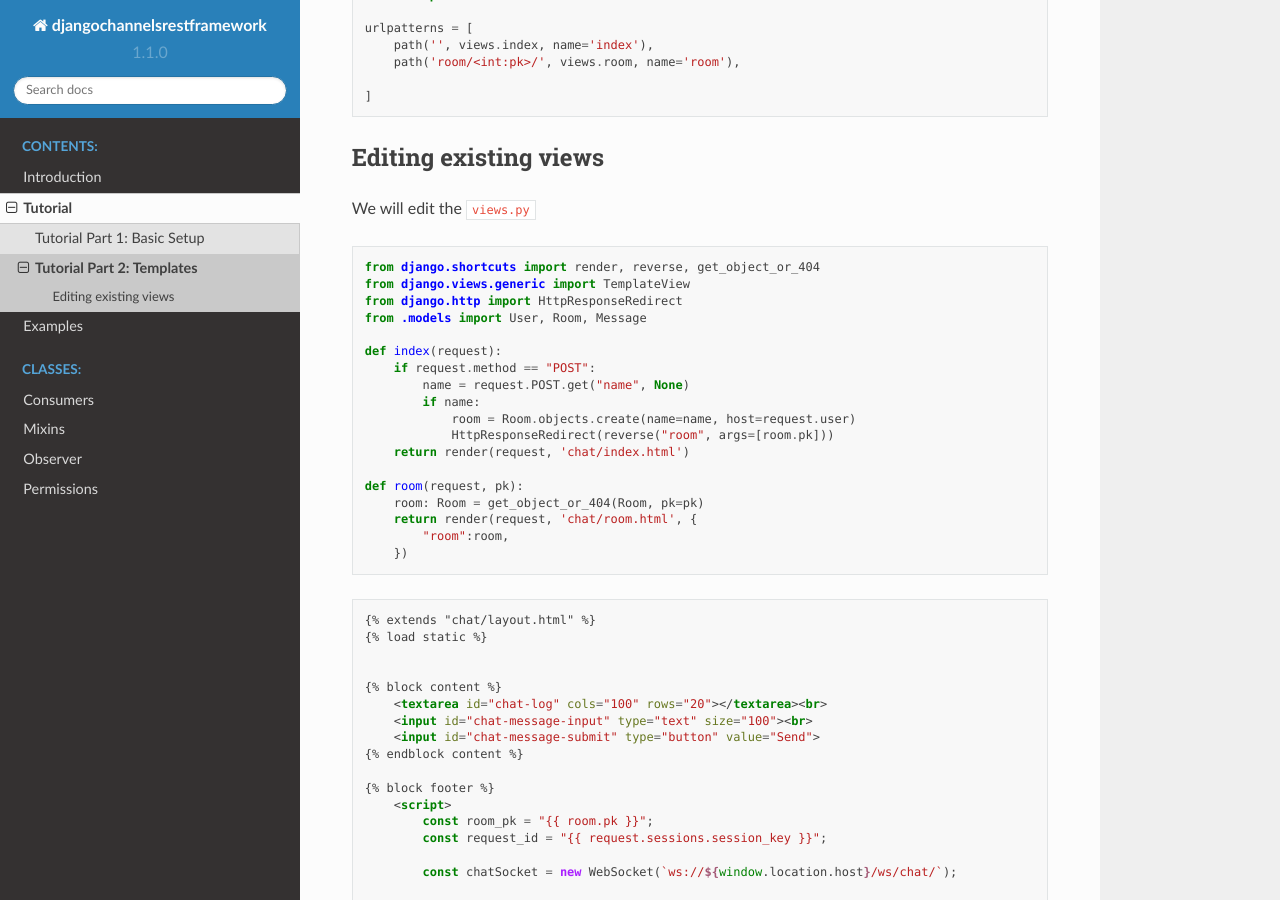
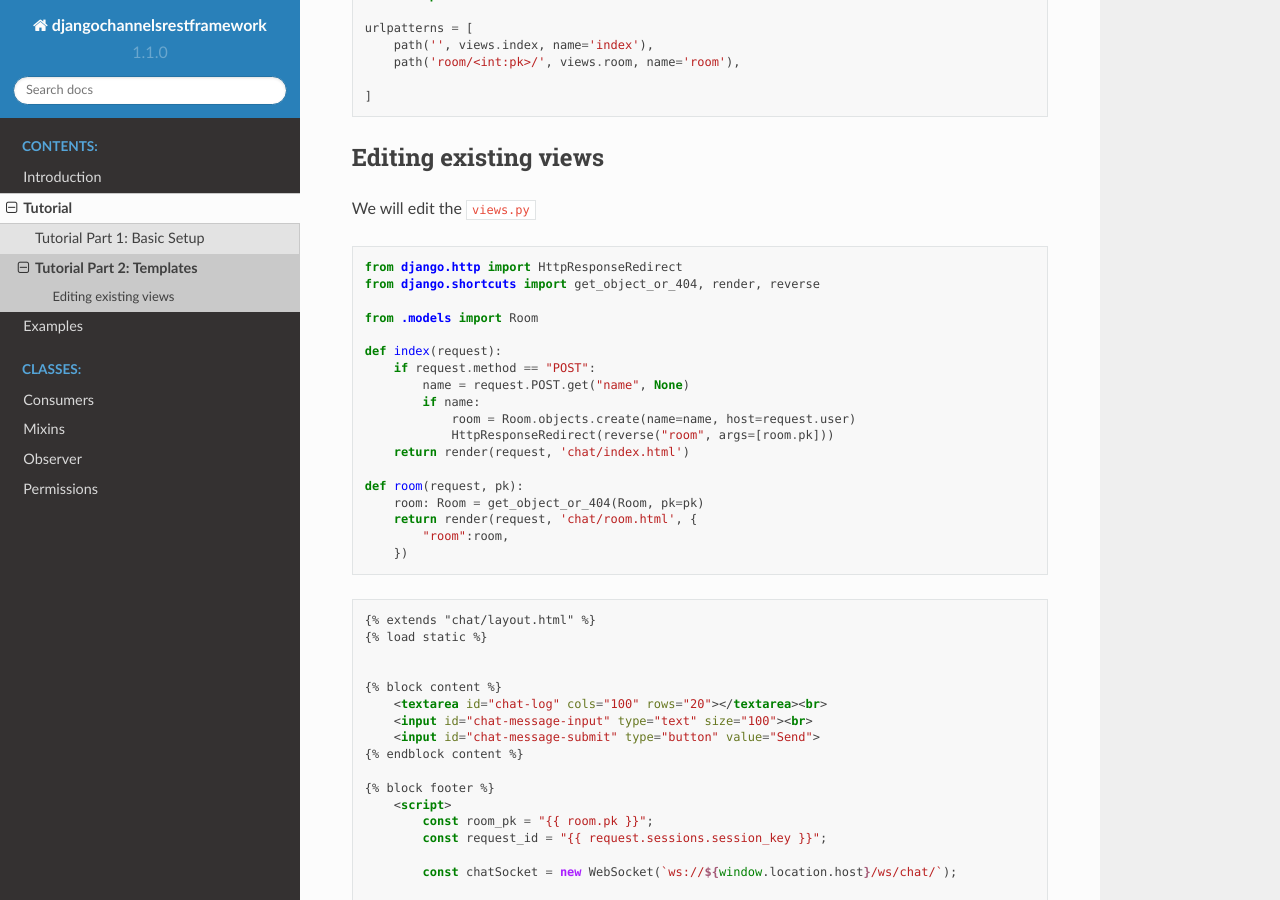
Before and after one commit to NilCoalescing/djangochannelsrestframework, a Sphinx documentation site: the page built from docs/tutorial/part_2.rst, in a window 1280 px wide and 900 px high, scrolled down 550 px. Built offline with Sphinx 7.4.7 and the Read the Docs theme 2.0.0, drawn with Linux system fonts in a browser that asks for light colours.

Commit message:
Remove unused imports from views.py in tutorial

```diff
--- a/docs/tutorial/part_2.rst
+++ b/docs/tutorial/part_2.rst
@@ -41,10 +41,10 @@ We will edit the ``views.py``
 
 .. code-block:: python
 
-    from django.shortcuts import render, reverse, get_object_or_404
-    from django.views.generic import TemplateView
     from django.http import HttpResponseRedirect
-    from .models import User, Room, Message
+    from django.shortcuts import get_object_or_404, render, reverse
+
+    from .models import Room
 
     def index(request):
         if request.method == "POST":
```
